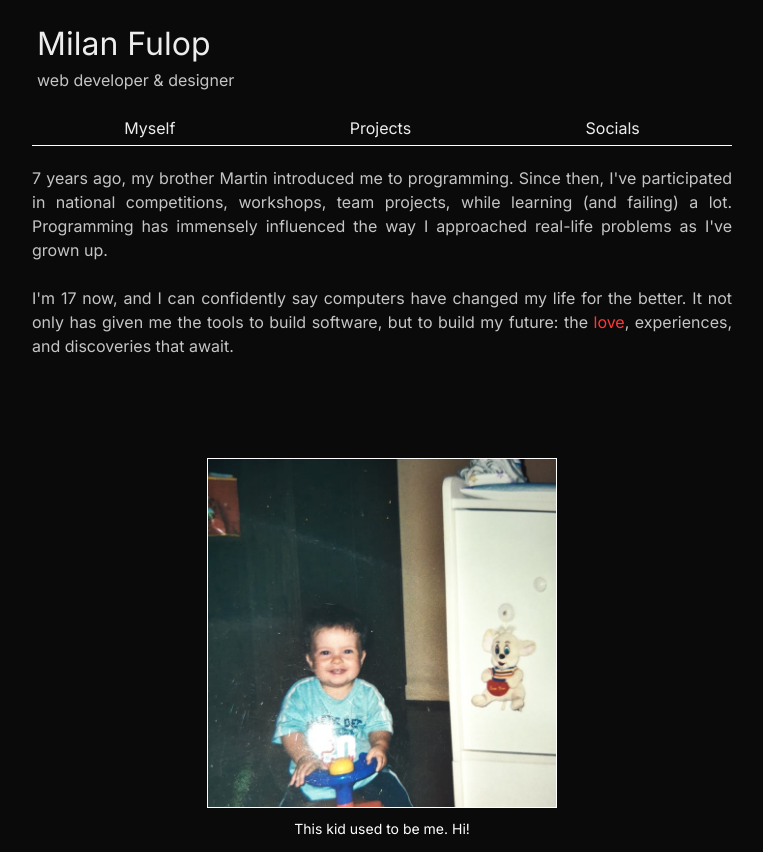
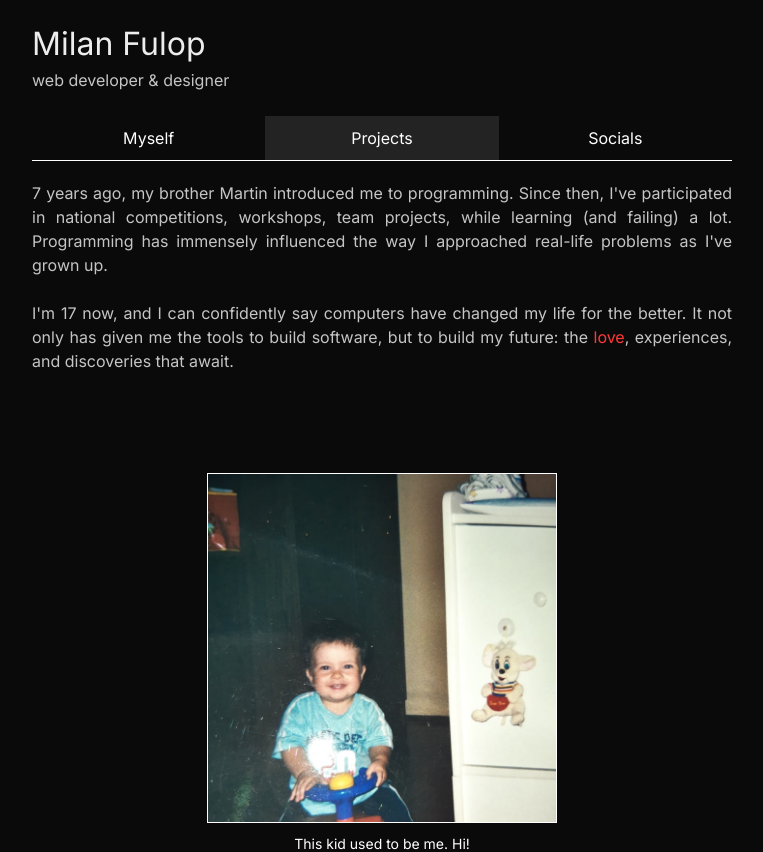
Before and after one commit to milanfulop/milanfulop.com, a Next.js app: page / in a window 1280 px wide. Shown: the top 852 px of the page, without its empty margins (258-1021 px from the left). Built offline with nearby package versions, Linux system fonts and the light colour scheme.

Commit message:
feat: header functionality

```diff
--- a/src/components/Header.module.css
+++ b/src/components/Header.module.css
@@ -4,7 +4,7 @@
     position: sticky;
     top: 0;
     z-index: 1000;
-    padding: 5px;
+    padding-top: 5px;
 }
 
 .buttonContainer {
@@ -14,6 +14,14 @@
 }
 
 .buttonContainer button {
-    margin: 0 auto;
+    flex: 1;
+    margin: 0;
     text-align: center;
+    transition: background 0.3s ease;
+    border: none;
+    padding: 10px 0;
+    color: white;
+    background: transparent;
+    font-size: 1rem;
+    cursor: pointer;
 }
--- a/src/components/Header.tsx
+++ b/src/components/Header.tsx
@@ -1,15 +1,81 @@
-import styles from './Header.module.css';
+"use client";
+
+import { useEffect, useState } from "react";
+import styles from "./Header.module.css";
 
 export default function Header() {
+    const [activeSection, setActiveSection] = useState("about");
+
+    useEffect(() => {
+        const handleScroll = () => {
+            const sections = [
+                { id: "about", offset: document.getElementById("about")?.offsetTop || 0 },
+                { id: "projects", offset: document.getElementById("projects")?.offsetTop || 0 },
+                { id: "socials", offset: document.getElementById("socials")?.offsetTop || 0 },
+            ];
+
+            const scrollPosition = window.scrollY + window.innerHeight / 2;
+
+            let currentSection = "about";
+            for (let i = sections.length - 1; i >= 0; i--) {
+                if (scrollPosition >= sections[i].offset - 200) {
+                    currentSection = sections[i].id;
+                    break;
+                }
+            }
+
+            setActiveSection(currentSection);
+        };
+
+        window.addEventListener("scroll", handleScroll);
+        handleScroll();
+
+        return () => {
+            window.removeEventListener("scroll", handleScroll);
+        };
+    }, []);
+
+    const scrollToSection = (id: string) => {
+        if (id === "top") {
+            window.scrollTo({ top: 0, behavior: "smooth" });
+        } else {
+            const section = document.getElementById(id);
+            if (section) {
+                section.scrollIntoView({ behavior: "smooth" });
+            }
+        }
+    };
+
     return (
         <div className={styles.container}>
             <h1 className="title">Milan Fulop</h1>
             <p className="description">web developer & designer</p>
-            <br/>
+            <br />
             <nav className={styles.buttonContainer}>
-                <button>Myself</button>
-                <button>Projects</button>
-                <button>Socials</button>
+                <button
+                    onClick={() => scrollToSection("top")}
+                    style={{
+                        background: activeSection === "about" ? "rgba(255, 255, 255, 0.1)" : "transparent",
+                    }}
+                >
+                    Myself
+                </button>
+                <button
+                    onClick={() => scrollToSection("projects")}
+                    style={{
+                        background: activeSection === "projects" ? "rgba(255, 255, 255, 0.1)" : "transparent",
+                    }}
+                >
+                    Projects
+                </button>
+                <button
+                    onClick={() => scrollToSection("socials")}
+                    style={{
+                        background: activeSection === "socials" ? "rgba(255, 255, 255, 0.1)" : "transparent",
+                    }}
+                >
+                    Socials
+                </button>
             </nav>
         </div>
     );
--- a/src/components/tabs/About.tsx
+++ b/src/components/tabs/About.tsx
@@ -4,7 +4,7 @@ import ImageBox from "../boxes/ImageBox";
 
 export default function About() {
     return (
-        <div>
+        <div id="about">
             <CustomBox>
                 <p className="description">
                     7 years ago, my brother Martin introduced me to programming. Since then, I've participated in national competitions, workshops, team projects, while learning (and failing) a lot. Programming has immensely influenced the way I approached real-life problems as I've grown up.
--- a/src/components/tabs/Projects.tsx
+++ b/src/components/tabs/Projects.tsx
@@ -7,18 +7,18 @@ export default function Projects() {
             <h1 className='title'>Projects</h1>
             <p className="description">Continue reading if you'd like to know the stories behind some of my projects.</p>
         </AppearingBox>
-        <AppearingBox marginBottom="250px">
+        <AppearingBox marginBottom="150px">
             <h3 className='subtitle'><a href="https://recreatedesign.substack.com/">Recreate.design</a></h3>
             <p className="description mb-6">Recreate.design was a blog I started to help solo founders make their websites look and feel better with short, actionable articles. Aside to this goal, I also wanted to learn more about web design and marketing. While I miserably failed at the marketing part, my designing and writing skills have improved a lot, but at a cost:</p>
             <p className="description mb-6">The price of learning was apathy. While already standing on the edge of a burn out, this project was the cherry on the cake. Still, I haven't managed to fully recover since then. This is one of the main reasons why I'm trying to find something new and exciting nowadays, to feel the spark I felt when I started programming.</p>
             <ImageBox imageUrl="/recreate-design.png" description="I lowkey miss writing for recreate.design." alt="The logo of recreate.design" height={250}/>
         </AppearingBox>
-        <AppearingBox marginBottom="250px">
+        <AppearingBox marginBottom="150px">
             <h3 className='subtitle'><a href="https://github.com/milanfulop/explainer">Explainer</a></h3>
             <p className="description mb-6">Way before recreate.design, I made an app to help students boost their learning efficiency with AI. I made this app for the first round of an international competition. Even though I didn't get into the second round, this project teached me app development on a deeper level.</p>
             <p className="description mb-6">It also launched me on a path to improve my speaking and social skills. I used to be very shy before, and I'm still searching for ways to fight that. If you'd like to hear me present the app in hungarian, <a href="https://www.youtube.com/watch?v=X8COxr6bHpw">check    this out</a>! :)</p>
         </AppearingBox>
-        <AppearingBox marginBottom="250px">
+        <AppearingBox>
             <h3 className='subtitle'>devRoot</h3>
             <p className="description mb-6">devRoot is a national platform to help IT students and teachers (also self-motivated IT students) find hungarian coding projects and assignments to improve their skills. It's planned to launch in early 2025</p>
             <p className="description mb-6">We are a team of 4 high-school students with a mentor. I'm working as one of the designers and front-end developers.</p>
--- a/src/components/tabs/Socials.tsx
+++ b/src/components/tabs/Socials.tsx
@@ -1,5 +1,5 @@
 export default function Socials() {
-    return <div className="links">
+    return <div className="links new-section" id="socials">
                 <h1 className='title'>Socials</h1>
                 <p><a href="mailto:fulopmilan170@gmail.com">say hello!</a></p>
                 <p><a href="https://www.linkedin.com/in/milan-fulop/" target="_blank" rel="noopener noreferrer">linkedin</a></p>
```
